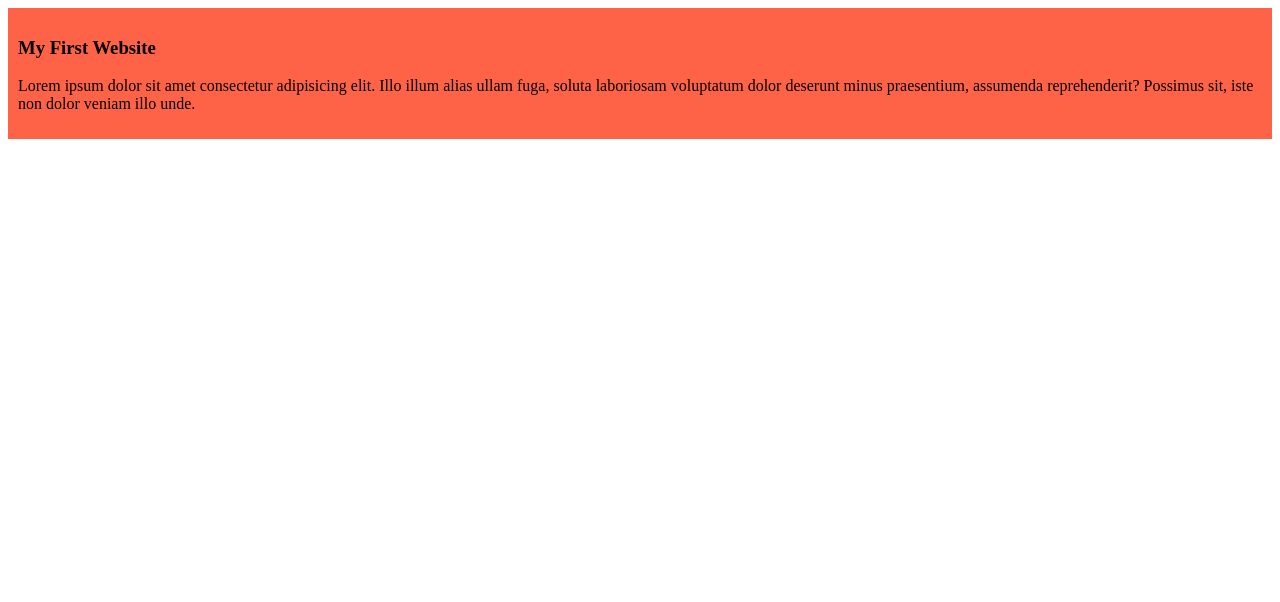
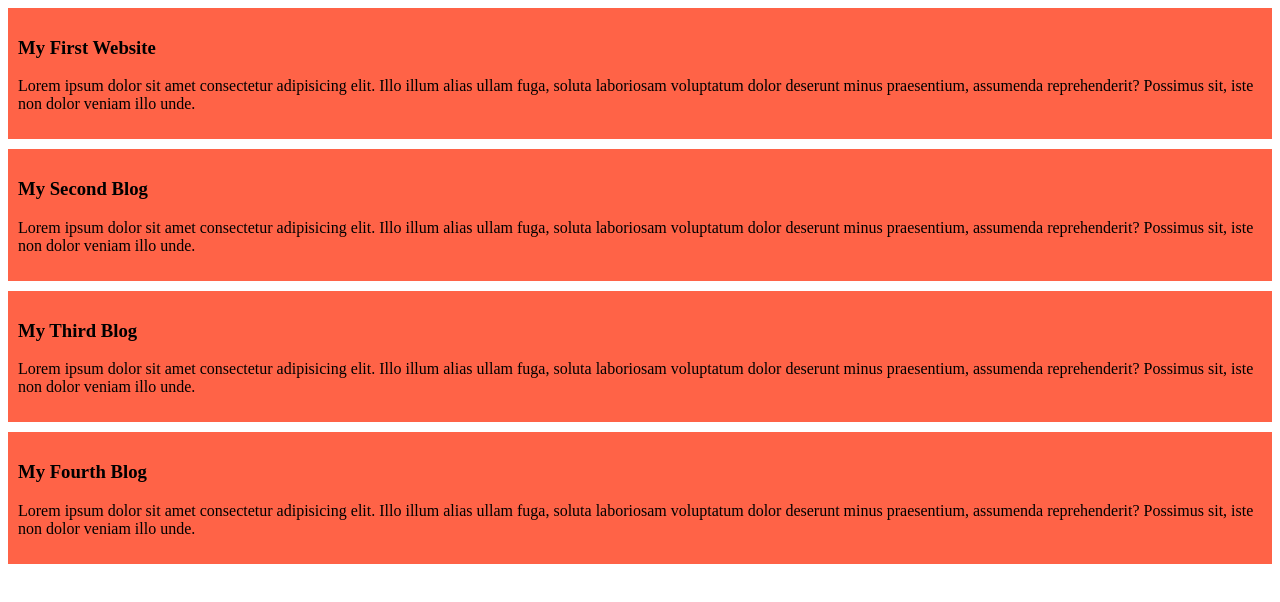
Before and after one commit to shakib149/my-simple-website, a plain HTML site: page index.html in a window 1280 px wide. Drawn offline with Linux system fonts and the light colour scheme.

Commit message:
added the second and third blog

```diff
--- a/index.html
+++ b/index.html
@@ -10,5 +10,17 @@
         <h3>My First Website</h3>
         <p>Lorem ipsum dolor sit amet consectetur adipisicing elit. Illo illum alias ullam fuga, soluta laboriosam voluptatum dolor deserunt minus praesentium, assumenda reprehenderit? Possimus sit, iste non dolor veniam illo unde.</p>
     </div>
+    <div>
+        <h3>My Second Blog</h3>
+        <p>Lorem ipsum dolor sit amet consectetur adipisicing elit. Illo illum alias ullam fuga, soluta laboriosam voluptatum dolor deserunt minus praesentium, assumenda reprehenderit? Possimus sit, iste non dolor veniam illo unde.</p>
+    </div>
+    <div>
+        <h3>My Third Blog</h3>
+        <p>Lorem ipsum dolor sit amet consectetur adipisicing elit. Illo illum alias ullam fuga, soluta laboriosam voluptatum dolor deserunt minus praesentium, assumenda reprehenderit? Possimus sit, iste non dolor veniam illo unde.</p>
+    </div>
+    <div>
+        <h3>My Fourth Blog</h3>
+        <p>Lorem ipsum dolor sit amet consectetur adipisicing elit. Illo illum alias ullam fuga, soluta laboriosam voluptatum dolor deserunt minus praesentium, assumenda reprehenderit? Possimus sit, iste non dolor veniam illo unde.</p>
+    </div>
 </body>
 </html>
--- a/styles/blog.css
+++ b/styles/blog.css
@@ -1,4 +1,5 @@
 div{
     background-color: tomato;
     padding: 10px;
+    margin-bottom: 10px;
 }
```
